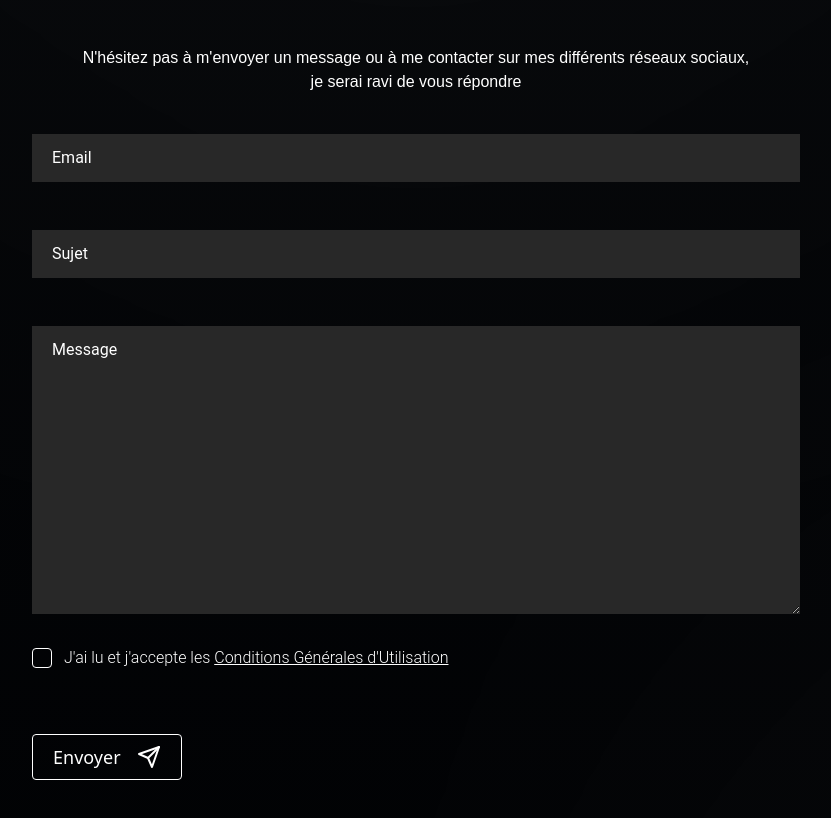
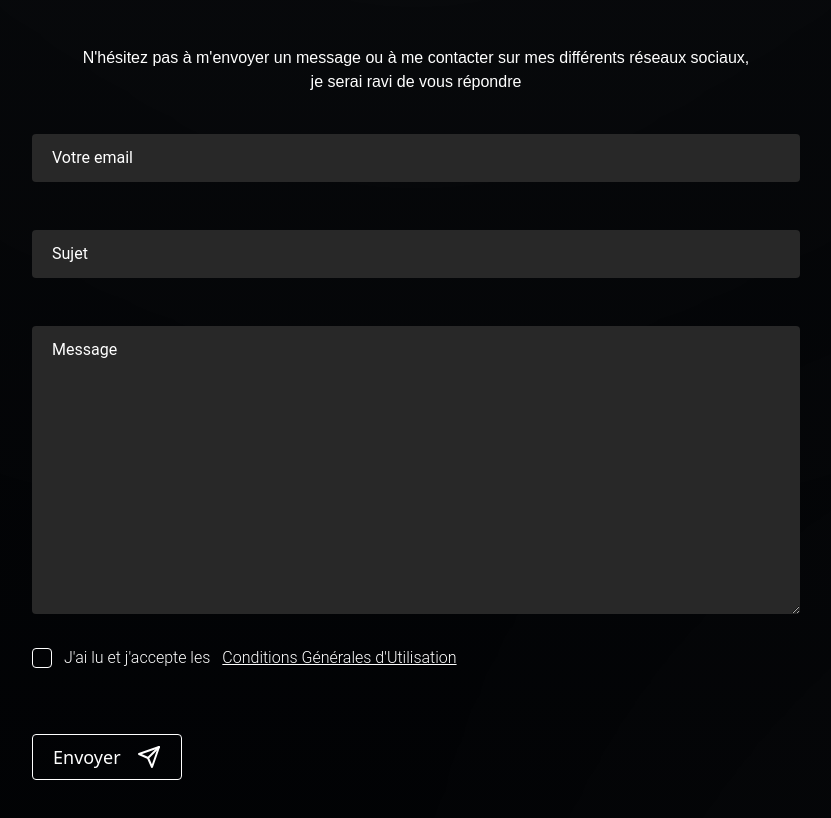
Before and after one commit to NicoDev99/nicodev99.github.io, a Vue app: page / in a window 1280 px wide. Shown: the part 6680-7498 px from the top of the page, without its empty margins (224-1055 px from the left). Built offline with nearby package versions, Linux system fonts and the light colour scheme; what tailwindcss-animation-delay would draw is missing.

Commit message:
Portfolio Update

```diff
--- a/src/Main.vue
+++ b/src/Main.vue
@@ -313,7 +313,7 @@
             </div>
 
             <div class="w-fit mx-auto">
-                <h2 class="font-VollkornSC text-[#767478] text-center mx-10 md:mx-0 text-sm md:text-xl">Vous avez une question ou bien une remarque ? Alors ...</h2>
+                <h2 class="font-VollkornSC text-[#767478] text-center mx-10 md:mx-0 text-sm md:text-xl">Vous avez une question ou bien une remarque ?</h2>
                 <h1 class="font-Trykker text-white font-light text-center text-xl md:text-5xl uppercase mt-5">Contactez-moi</h1>
                 <Separator class="mx-auto mt-10" data-aos="fade-up"/>
             </div>
@@ -331,28 +331,36 @@
                 </div>
 
                 <div class="w-full relative">
-                    <input type="email" class="bg-[#282828] px-5 py-3 outline outline-0 text-white font-Roboto block w-full relative z-0" :class="this.error['email'] ? 'border border-solid border-red-500' : ''" id="email" v-model="this.email" @focus="this.error['email'] = null, this.success = '', this.error['main'] = null">
-                    <label for="email" class="font-Roboto text-white absolute transition-all ease z-10" :class="this.email == '' ? 'top-3 left-5' : '-top-7 left-0 text-sm'">Email</label>
+                    <input type="email" class="bg-[#282828] px-5 py-3 outline outline-0 text-white font-Roboto block w-full relative z-0 rounded" id="email" v-model="this.email"
+                        :class="!this.error['email'] ?? 'border border-solid border-red-500'"
+                        @focus="this.error['email'] = null, this.success = '', this.error['main'] = null">
+                    <label for="email" class="font-Roboto text-white absolute transition-all ease z-10" :class="this.email == '' ? 'top-3 left-5' : '-top-7 left-0 text-sm'">Votre email</label>
                     <p class="text-red-500 absolute -bottom-6 right-0">{{ this.error["email"] }}</p>
                 </div>
 
                 <div class="w-full relative mt-12">
-                    <input type="text" class="bg-[#282828] px-5 py-3 outline outline-0 text-white font-Roboto block w-full relative z-0" :class="this.error['subject'] ? 'border border-solid border-red-500' : ''" id="subject" v-model="this.subject" @focus="this.error['subject'] = null, this.success = '', this.error['main'] = null">
+                    <input type="text" class="bg-[#282828] px-5 py-3 outline outline-0 text-white font-Roboto block w-full relative z-0 rounded" :class="this.error['subject'] ? 'border border-solid border-red-500' : ''" id="subject" v-model="this.subject" @focus="this.error['subject'] = null, this.success = '', this.error['main'] = null">
                     <label for="subject" class="font-Roboto text-white absolute transition-all ease z-10" :class="this.subject == '' ? 'top-3 left-5' : '-top-7 left-0 text-sm'">Sujet</label>
                     <p class="text-red-500 absolute -bottom-6 right-0">{{ this.error["subject"] }}</p>
                 </div>
 
                 <div class="w-full relative mt-12">
-                    <textarea class="bg-[#282828] px-5 py-3 outline outline-0 text-white font-Roboto block w-full mt-10 min-h-72 z-0" :class="this.error['message'] ? 'border border-solid border-red-500' : ''" id="message" v-model="this.message" @focus="this.error['message'] = null, this.success = '', this.error['main'] = null"></textarea>
+                    <textarea class="bg-[#282828] px-5 py-3 outline outline-0 text-white font-Roboto block w-full mt-10 min-h-72 z-0 rounded" id="message" v-model="this.message"
+                        :class="!this.error['message'] ?? 'border border-solid border-red-500'"
+                        @focus="this.error['message'] = null, this.success = '', this.error['main'] = null"></textarea>
                     <label for="message" class="font-Roboto text-white absolute transition-all ease z-10" :class="this.message == '' ? 'top-3 left-5' : '-top-7 left-0 text-sm'">Message</label>
                     <p class="text-red-500 absolute -bottom-6 right-0">{{ this.error["message"] }}</p>
                 </div>
 
-                <label for="readCGU" class="text-white font-Roboto font-light mt-8 flex gap-x-3 items-center text-xs md:text-base relative">
-                    <input type="checkbox" class="hidden" id="readCGU" v-model="this.readCGU" @click="this.error['readCGU'] ? this.error['readCGU'] = false : '', this.success = '', this.error['main'] = null">
-                    <div class="border border-solid border-white rounded w-4 md:w-5 h-4 md:h-5 cursor-pointer" :class="this.error['readCGU'] ? 'border border-solid border-red-500' : ''"></div>
-                    <p>J'ai lu et j'accepte les <RouterLink to="/CGU" class="underline">Conditions Générales d'Utilisation</RouterLink></p>
+                <label for="readCGU" class="text-white font-Roboto font-light mt-8 flex gap-x-3 items-center text-xs md:text-base relative cursor-pointer">
+                    <input type="checkbox" class="hidden" id="readCGU" v-model="this.readCGU">
+                    <div class="rounded w-4 md:w-5 h-4 md:h-5 cursor-pointer"
+                        :class="this.error['readCGU']
+                                    ? 'border border-solid border-red-500'
+                                    : 'border border-solid border-white'"></div>
+                    J'ai lu et j'accepte les<RouterLink to="/CGU" class="underline">Conditions Générales d'Utilisation</RouterLink>
                 </label>
+                <p v-if="this.error['readCGU']" class="text-red-500">{{ this.error['readCGU'] }}</p>
 
                 <button class="mt-16 text-white text-lg cursor-pointer flex gap-x-4 items-center border border-solid border-white px-5 py-2 rounded hover:bg-white/10 duration-500" @click="this.sendMail()">
                     {{ this.sendButton }}
@@ -467,6 +475,17 @@
                 this.isPhoneNavDisplay = phoneDisplay
             },
 
+
+            /**
+             * Reset the input error
+             * @param {string} errorName    Error name (defined in the sendMail function)
+             */
+            resetInputError : function(errorName) {
+                if(this.error[errorName]) {
+                    this.error[errorName] = false
+                }
+            },
+
             /**
              * Send a mail from the user to me
              * First the fonction will check if the informations filled are correct and send me
@@ -499,12 +518,12 @@
                 }
 
 
-                if(this.readCGU == false) {
+                if(!this.readCGU) {
                     this.error["readCGU"] = "Vous devez accepter les conditions générales d'utilisation"
                 }
 
 
-                if(!this.error["email"] && !this.error["subject"] && !this.error["message"] && !this.error["redCGU"]) {
+                if(!this.error["email"] && !this.error["subject"] && !this.error["message"] && !this.error["readCGU"]) {
 
                     this.sendText(true)
 
@@ -516,7 +535,7 @@
 
                     emailjs.send('service_lg8fbh9', 'template_s69qkkc', templateParams).then(
                         (response) => {
-                            this.success = "Le formulaire a été envoyé avec succès"
+                            this.success = "Le formulaire a correctement été envoyé"
                             this.email = ""
                             this.subject = ""
                             this.message = ""
@@ -557,6 +576,14 @@
                     this.sendButton = "Envoyer"
                 }
             }
+        },
+
+        watch: {
+            readCGU(newValue, oldValue) {
+                if(newValue && this.error["readCGU"]) {
+                    this.error["readCGU"] = null
+                }
+            }
         }
     }
 </script>
```
